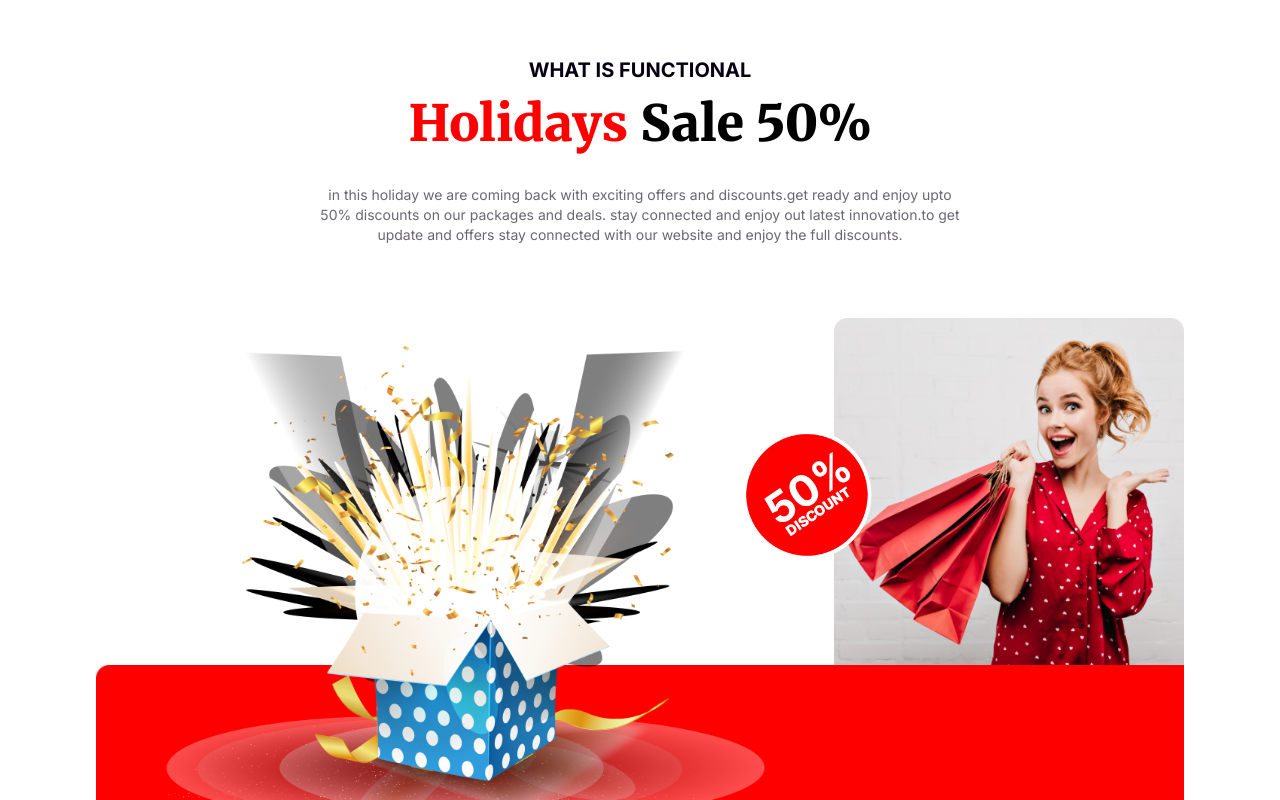
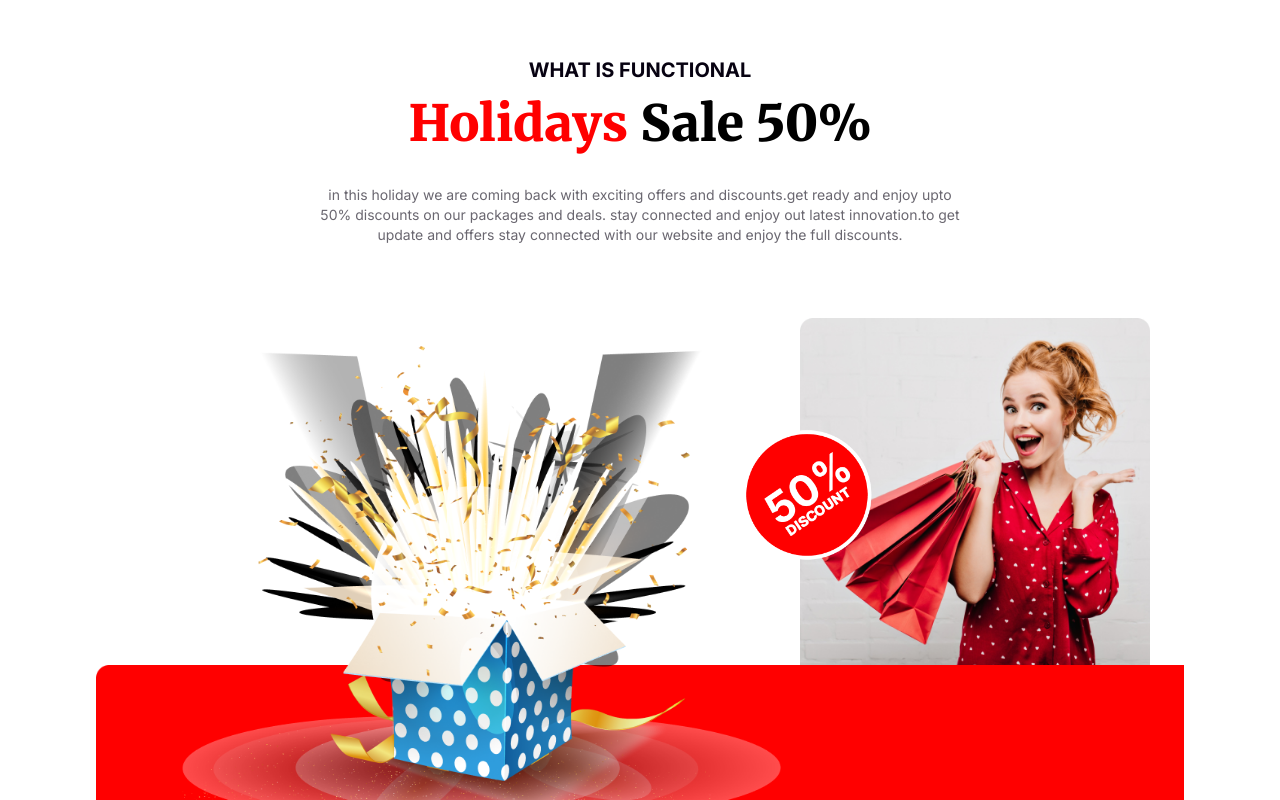
Before and after one commit to joychandrauday/new-year-repo, a plain HTML site: page index.html in a window 1280 px wide. Shown: the part 3071-3871 px from the top of the page. Drawn offline with Linux system fonts and the light colour scheme.

Commit message:
updated some display properrty

```diff
--- a/css/style.css
+++ b/css/style.css
@@ -129,7 +129,7 @@ h3{
     background: linear-gradient(90deg, #070211 0%, rgba(7, 2, 17, 0.00) 100%), url('../resources/Vectorrr.png');
     background-repeat: no-repeat;
     padding: 40px 120px;
-    background-size: cover;
+    background-size: contain;
     height: 440px;
 }
 
@@ -252,6 +252,8 @@ h3{
     background: none;
     text-align: center;
     padding-bottom: 0;
+    border: none !important;
+    display: block;
 }
 
 .holiday_section_banner {
@@ -259,6 +261,8 @@ h3{
     background-position: center bottom;
     background-size: contain;
     background-repeat: no-repeat;
+    display: flex;
+    justify-content: space-between;
     height: 500px;
     padding-top: 0;
 }
@@ -266,14 +270,13 @@ h3{
 .holiday_section_banner img {
     width: 350px;
     height: auto;
-    text-align: right;
 }
 
 .holiday_section_banner img:nth-child(1) {
     width: 600px;
     position: relative;
     top: 100px;
-    left: 0px;
+    left: 50px;
 }
 
 .holiday_section_banner img:nth-child(2) {
@@ -284,8 +287,6 @@ h3{
 
 .holiday_section_banner img:nth-child(3) {
     z-index: -1;
-    padding: 0;
-    margin: 0;
 }
 .holiday_section_text h4{
     color: #070211;
```
